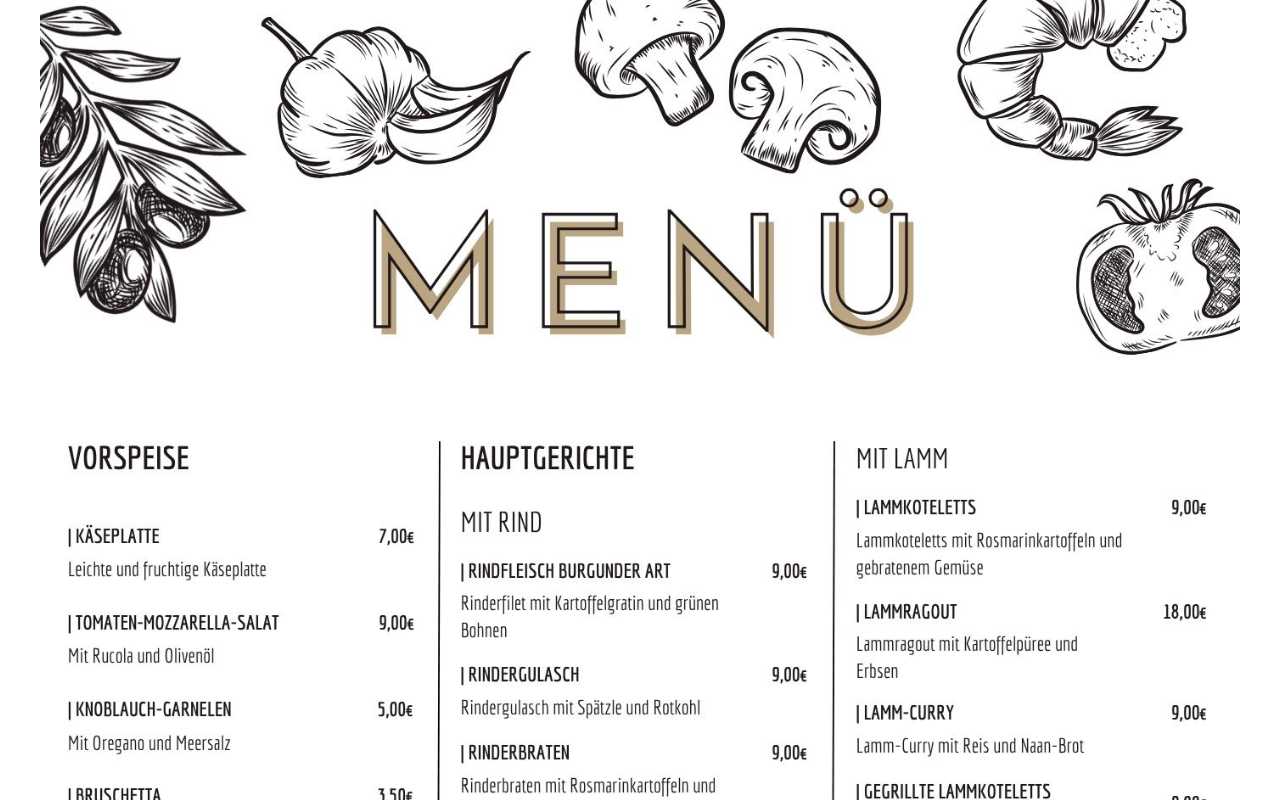
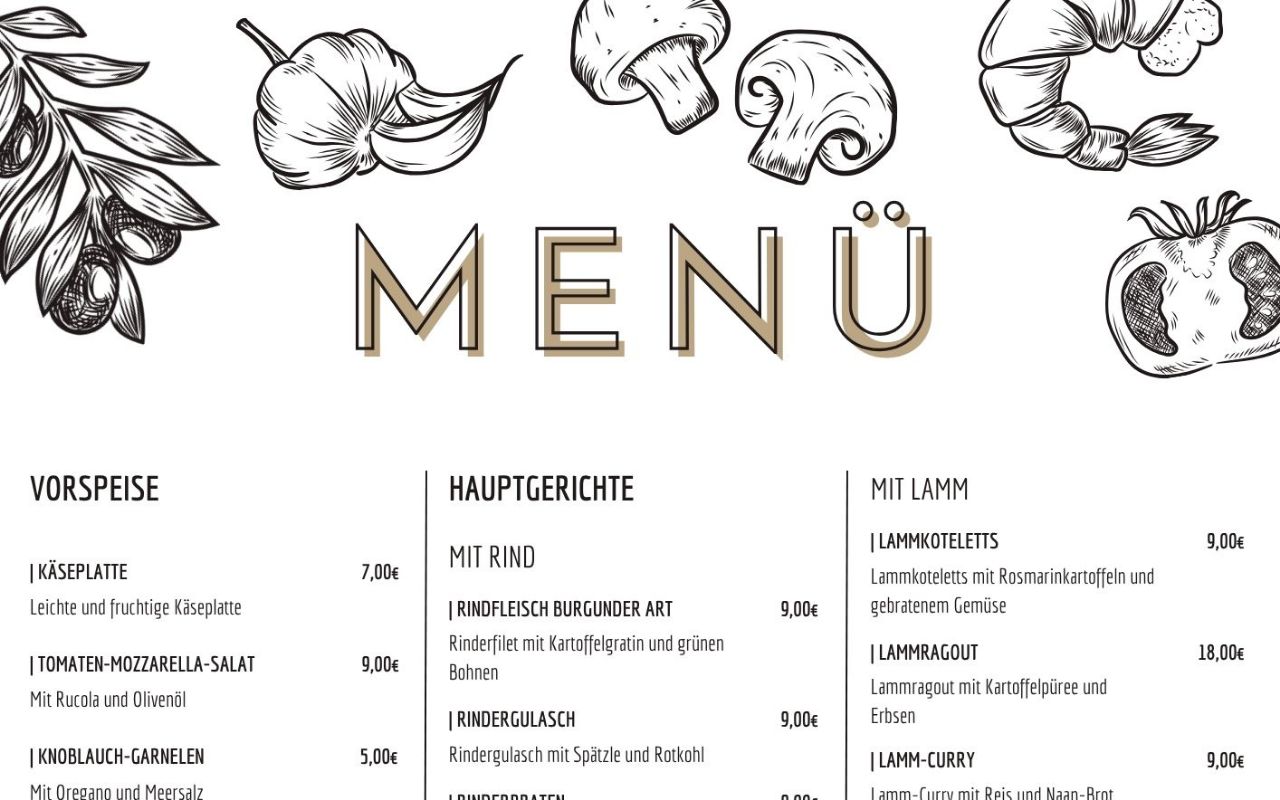
Before and after one commit to WolfsJunge29/Dolce-Sicilia, a plain HTML site: page index.html in a window 1280 px wide. Shown: the top 800 px of the page. Drawn offline with Linux system fonts and the light colour scheme.

Commit message:
Update title and styles in index.html

```diff
--- a/index.html
+++ b/index.html
@@ -4,22 +4,38 @@
   <meta charset="UTF-8">
   <meta name="viewport" content="width=device-width, initial-scale=1.0">
 
-  <title>Speisekarte</title>
+  <title>Speisekarte – Dolce Sicilia</title>
 
   <style>
+    :root {
+      color-scheme: light dark;
+    }
+
     html,
     body {
       margin: 0;
       padding: 0;
+      min-height: 100%;
       background: #ffffff;
     }
 
     .speisekarte {
       display: block;
       width: 100%;
-      max-width: 1200px;
+      max-width: 1400px;
       height: auto;
       margin: 0 auto;
+    }
+
+    @media (prefers-color-scheme: dark) {
+      html,
+      body {
+        background: #121212;
+      }
+
+      .speisekarte {
+        filter: invert(1) hue-rotate(180deg);
+      }
     }
   </style>
 </head>
@@ -28,7 +44,7 @@
   <img
     class="speisekarte"
     src="Speisekarte.jpg"
-    alt="Unsere Speisekarte"
+    alt="Speisekarte Dolce Sicilia"
   >
 </body>
 </html>
```
